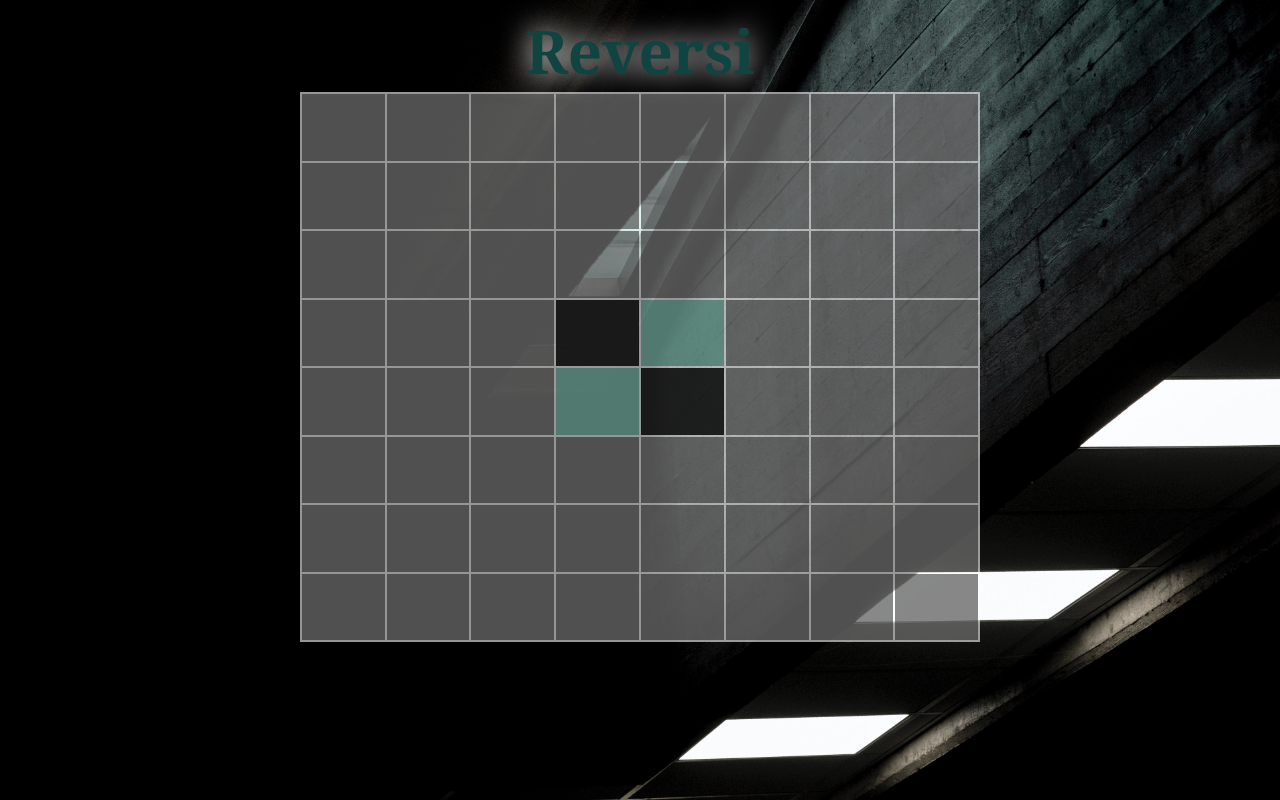
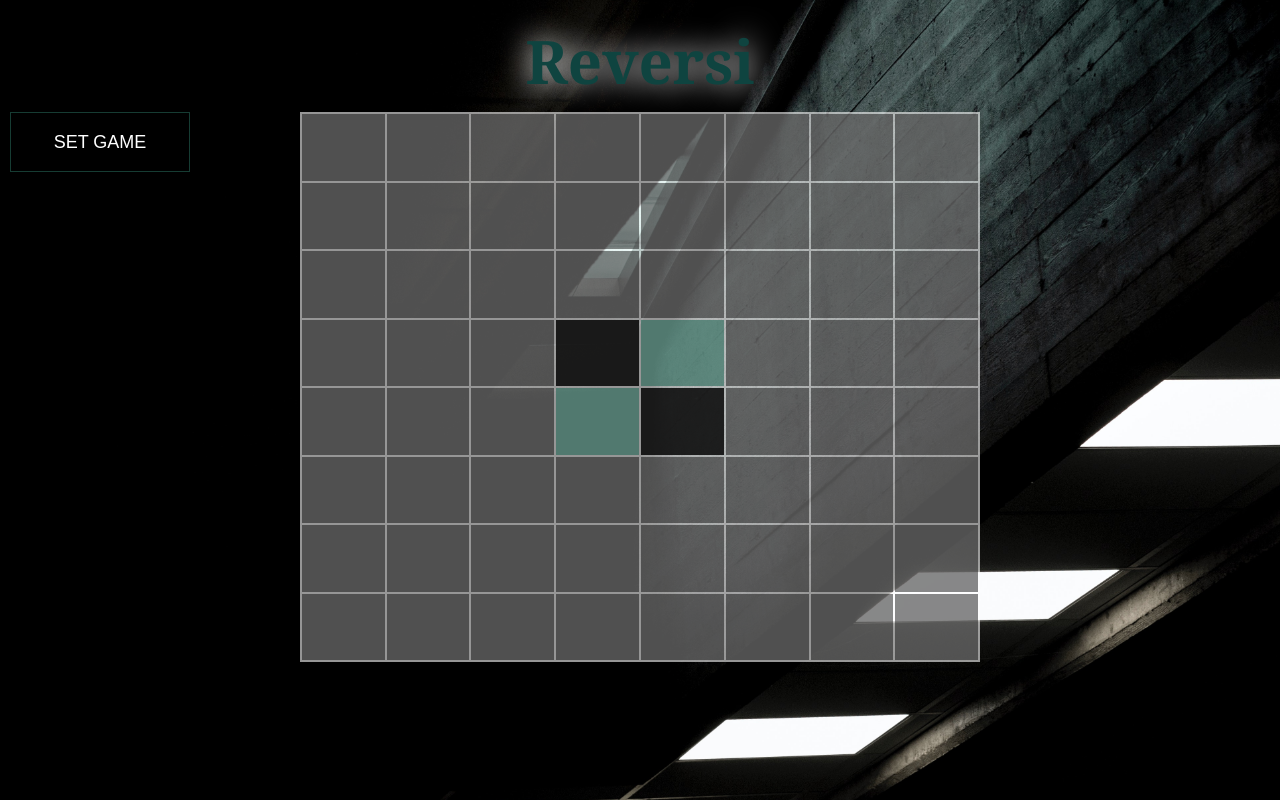
Before and after one commit to hilaLevitan/Reversi, a plain HTML site: page index.html in a window 1280 px wide. Drawn offline with Linux system fonts and the light colour scheme.

Commit message:
add set game button

```diff
--- a/index.html
+++ b/index.html
@@ -12,6 +12,13 @@
     <div class="all">
       <div class="center">
         <h1>Reversi</h1>
+        <button class="btn">
+          <svg width="180px" height="60px" viewBox="0 0 180 60" class="border">
+            <polyline points="179,1 179,59 1,59 1,1 179,1" class="bg-line" />
+            <polyline points="179,1 179,59 1,59 1,1 179,1" class="hl-line" />
+          </svg>
+          <span>SET GAME</span>
+        </button>
         <table class="table"></table>
       </div>
     </div>
--- a/main.js
+++ b/main.js
@@ -113,6 +113,13 @@ for (let i = 0, num = 0; i < matGame.length; i++) {
   }
 }
 const setGame = function () {
+  document.querySelector("h1").textContent = "Reversi";
+  const allSqures = document.querySelectorAll(".cell");
+  for (const square of allSqures) {
+    square.classList.remove("pink", "green", "blink");
+  }
+  for (let i = 0; i < matColor.length; i++)
+    for (let j = 0; j < matColor[i].length; j++) matColor[i][j] = "grey";
   matColor[SIZE / 2][SIZE / 2 - 1] = "green";
   matColor[SIZE / 2 - 1][SIZE / 2] = "green";
   matColor[SIZE / 2 - 1][SIZE / 2 - 1] = "pink";
@@ -129,6 +136,14 @@ const setGame = function () {
   document
     .querySelector(`[data-num='${(SIZE / 2 - 1) * SIZE + SIZE / 2}']`)
     .classList.add("green");
+  for (const square of allSqures) {
+    if (
+      !square.classList.contains("pink") &&
+      !square.classList.contains("green")
+    )
+      square.addEventListener("click", selectCellFun);
+  }
+  currentColor = "pink";
 };
 
 setGame();
@@ -152,3 +167,6 @@ const victory = function () {
     else console.log("green has won");
   }
 };
+//SET THE GAME
+const btnSet = document.querySelector(".btn");
+btnSet.addEventListener("click", setGame);
--- a/style.css
+++ b/style.css
@@ -21,7 +21,7 @@ h1 {
   color: rgb(15, 68, 64);
   font-family: Cambria, Cochin, Georgia, Times, "Times New Roman", serif;
   text-align: center;
-  /* padding: 10px; */
+  padding: 10px;
   text-shadow: 0 0 30px #ffffff;
   font-size: 60px;
 }
@@ -43,3 +43,37 @@ h1 {
   background-color: rgba(32, 100, 83, 0.582);
   opacity: 1;
 }
+.btn {
+  width: 180px;
+  height: 60px;
+  cursor: pointer;
+  background: transparent;
+  border: 1px solid rgba(39, 104, 88, 0.582);
+  outline: none;
+  transition: 1s ease-in-out;
+  position: absolute;
+}
+svg {
+  position: absolute;
+  left: 0;
+  top: 0;
+  fill: none;
+  stroke: #fff;
+  stroke-dasharray: 150 480;
+  stroke-dashoffset: 150;
+  transition: 1s ease-in-out;
+}
+.btn:hover {
+  transition: 1s ease-in-out;
+  background: rgba(36, 99, 83, 0.397);
+}
+
+.btn:hover svg {
+  stroke-dashoffset: -480;
+}
+
+.btn span {
+  color: white;
+  font-size: 18px;
+  font-weight: 100;
+}
```
